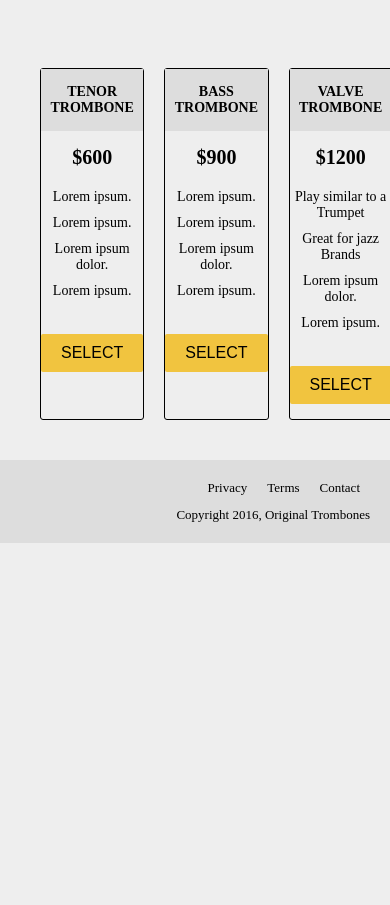
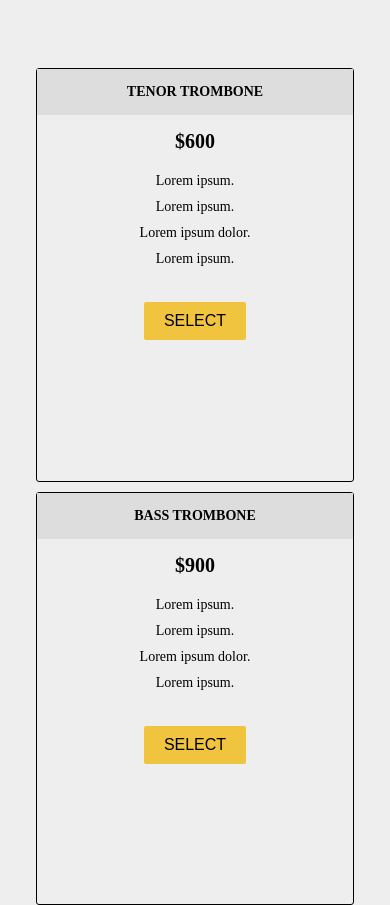
Before and after one commit to Tayron-Lizano/codePenPractice, a plain HTML site: page productLandingfPage/index.html in a window 390 px wide. Shown: the part 1094-1999 px from the top of the page. Before the commit the page ends 1637 px from the top, so only its background shows below. Drawn offline with Linux system fonts and the light colour scheme.

Commit message:
estilo de la sección PRICING hecho y damos por terminado este proyecto. :)

```diff
--- a/productLandingfPage/style.css
+++ b/productLandingfPage/style.css
@@ -139,9 +139,12 @@ section{
 
 #pricing{
     display:flex;
+    justify-content: center;
 }
 
 .products{
+   height: 49vh;
+    max-width: 318px;
     text-align: center;
     flex:1;
     border: 1px solid;
@@ -232,6 +235,18 @@ footer li{
 }
 
 
+@media (max-width:800px){
+   #pricing {
+      display:block;
+   }
+
+   #pricing .products{
+      margin: 1rem auto;
+   }
+
+}
+
+
 @media (max-width:600px){
    #header{
       display:block;
```
